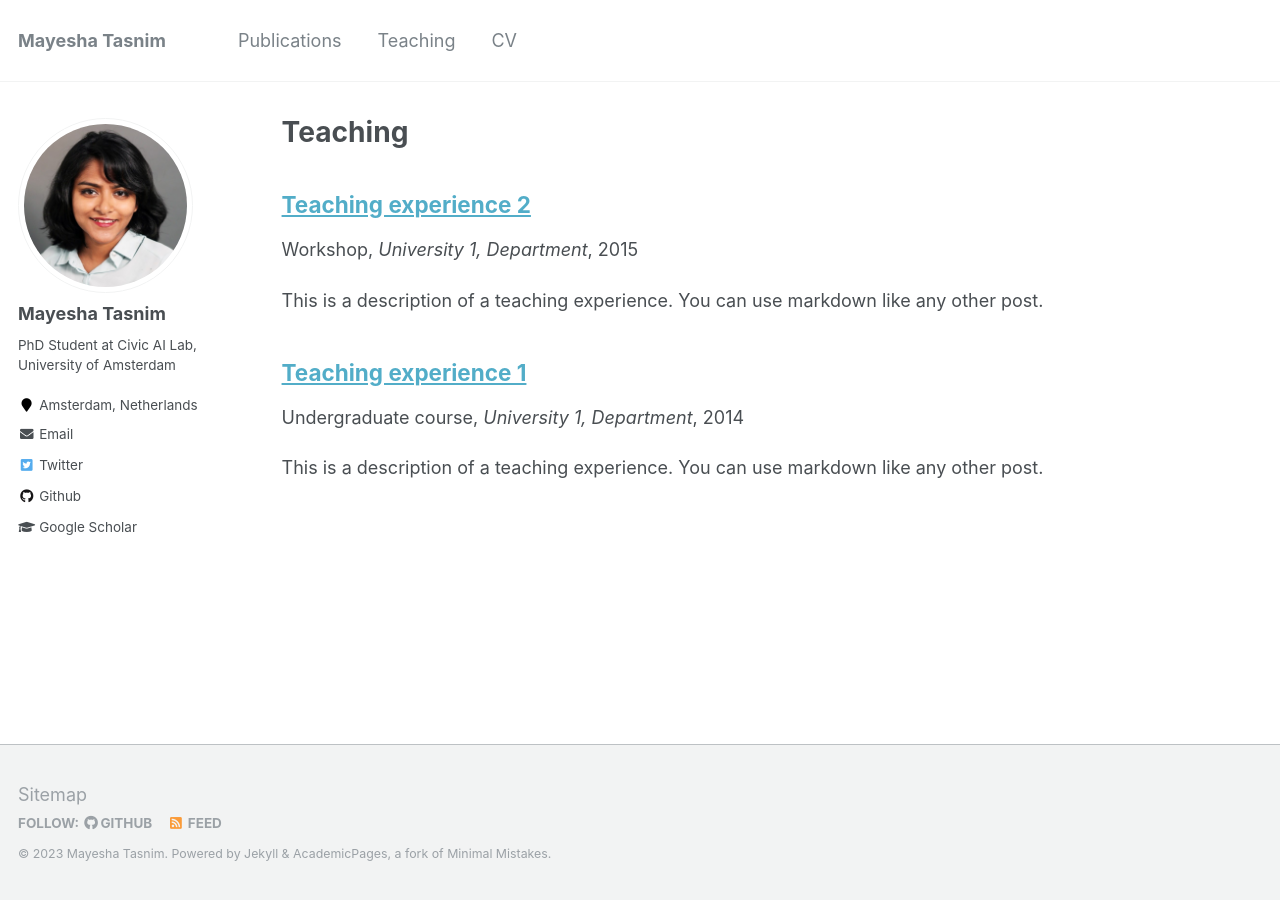
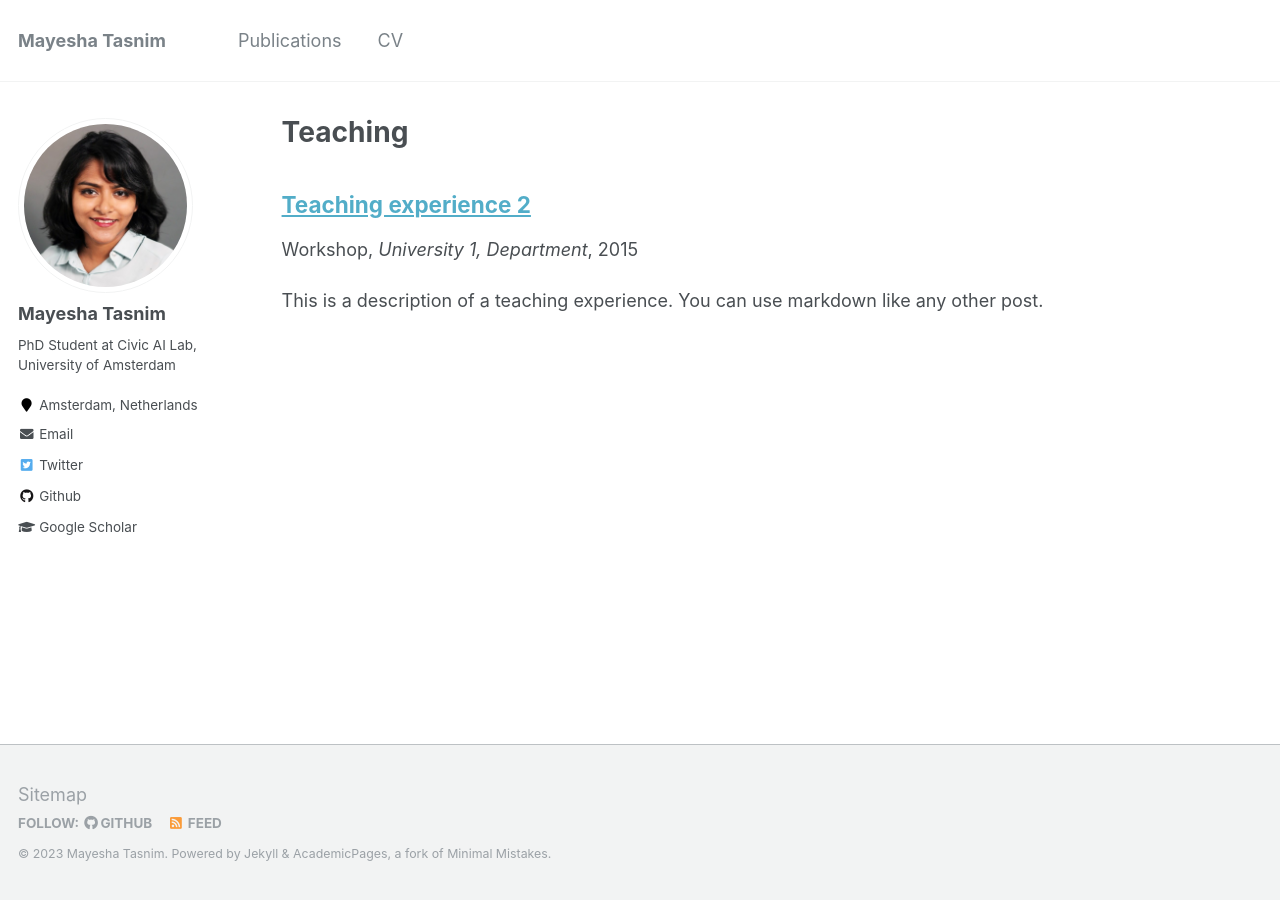
Before and after one commit to m-tasnim/m-tasnim.github.io, a Jekyll site: the page built from _pages/teaching.html, in a window 1280 px wide. Built offline with Jekyll 4.4.1, drawn with Linux system fonts in a browser that asks for light colours; a file with an impossible date is left out.

Commit message:
Edited CV and navigation

```diff
--- a/_data/navigation.yml
+++ b/_data/navigation.yml
@@ -3,8 +3,5 @@ main:
   - title: "Publications"
     url: /publications/
 
-  - title: "Teaching"
-    url: /teaching/
-
   - title: "CV"
     url: /cv/
--- a/_teaching/2014-spring-teaching-1.md
+++ /dev/null
@@ -1,20 +0,0 @@
----
-title: "Teaching experience 1"
-collection: teaching
-type: "Undergraduate course"
-permalink: /teaching/2014-spring-teaching-1
-venue: "University 1, Department"
-date: 2014-01-01
-location: "City, Country"
----
-
-This is a description of a teaching experience. You can use markdown like any other post.
-
-Heading 1
-======
-
-Heading 2
-======
-
-Heading 3
-======
```
Also changed, not shown: _pages/cv.md (+9 -5 lines), _teaching/2022-fact-ai.md (added, +22 -0 lines).
